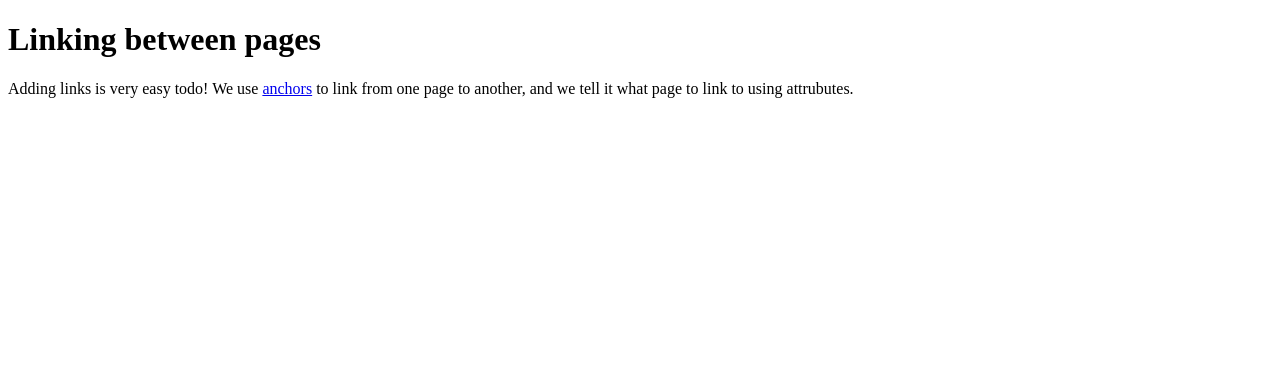
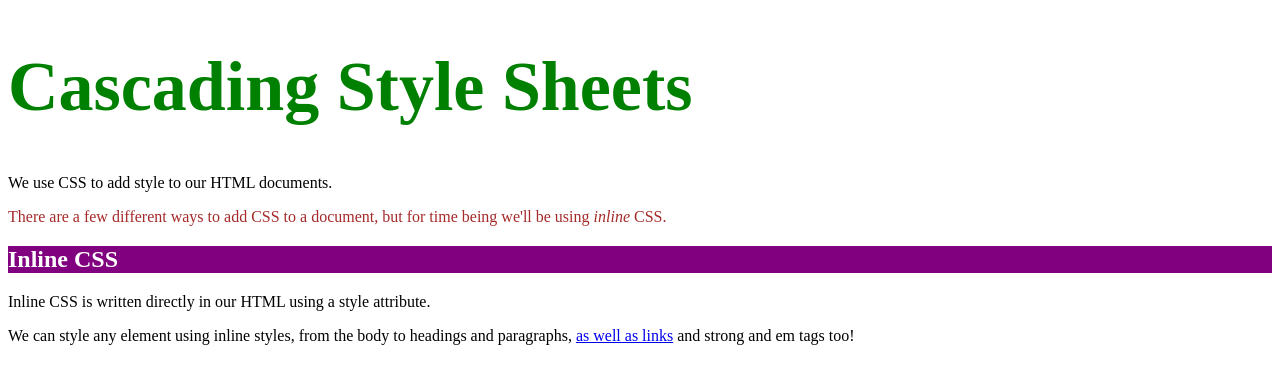
Before and after one commit to RomanNazzetta/Proyecto-Febrero-01, a plain HTML site: page Febrero_01.html in a window 1280 px wide. Drawn offline with Linux system fonts and the light colour scheme.

Commit message:
in line style

```diff
--- a/Febrero_01.html
+++ b/Febrero_01.html
@@ -7,7 +7,11 @@
     <title>Proyecto Febrero 01</title>
 </head>
 <body>
-    <h1>Linking between pages</h1>
-    <p>Adding links is very easy todo! We use <a  href="https://web.whatsapp.com/">anchors</a> to link from one page to another, and we tell it what page to link to using attrubutes.</p>
+    <h1 style="font-size: 70px; color: green;">Cascading Style Sheets</h1>
+        <p>We use CSS to add style to our HTML documents.</p>
+        <p style="color: brown">There are a few different ways to add CSS to a document, but for time being we'll be using <em>inline</em> CSS.</p>
+        <h2 style="background-color: purple; color: white;">Inline CSS</h2>
+        <p>Inline CSS is written directly in our HTML using a style attribute.</p>
+        <p>We can style any element using inline styles, from the body to headings and paragraphs, <a href="#">as well as links</a> and strong and em tags too!</p>
 </body>
 </html>
```
